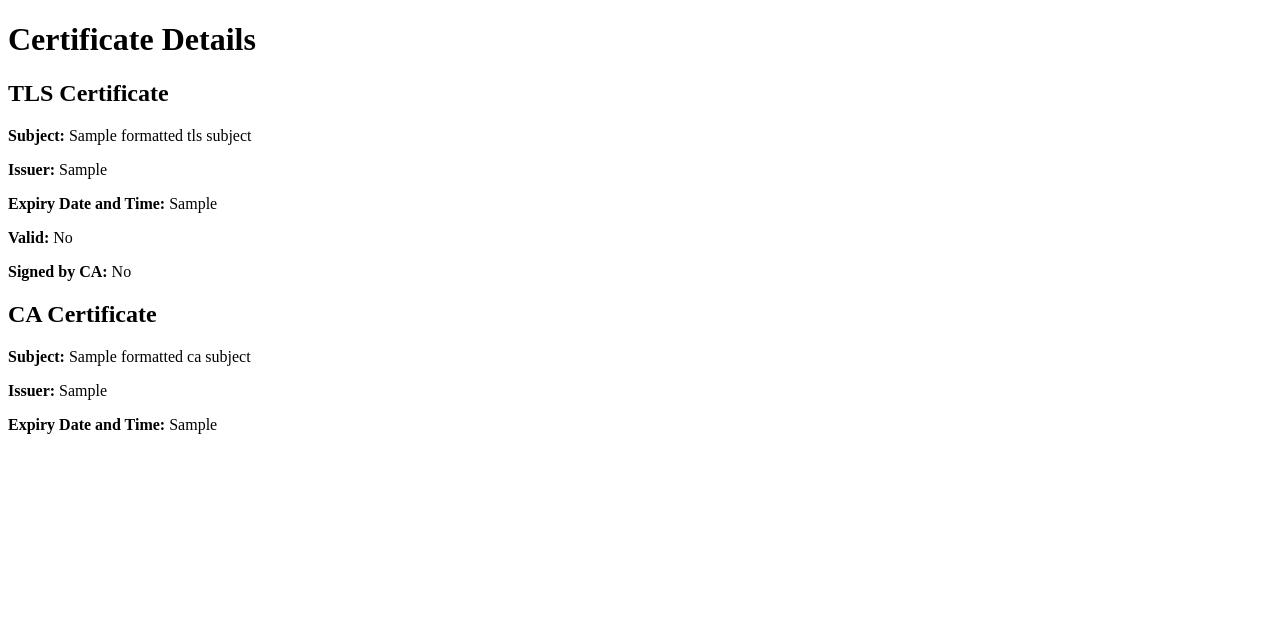
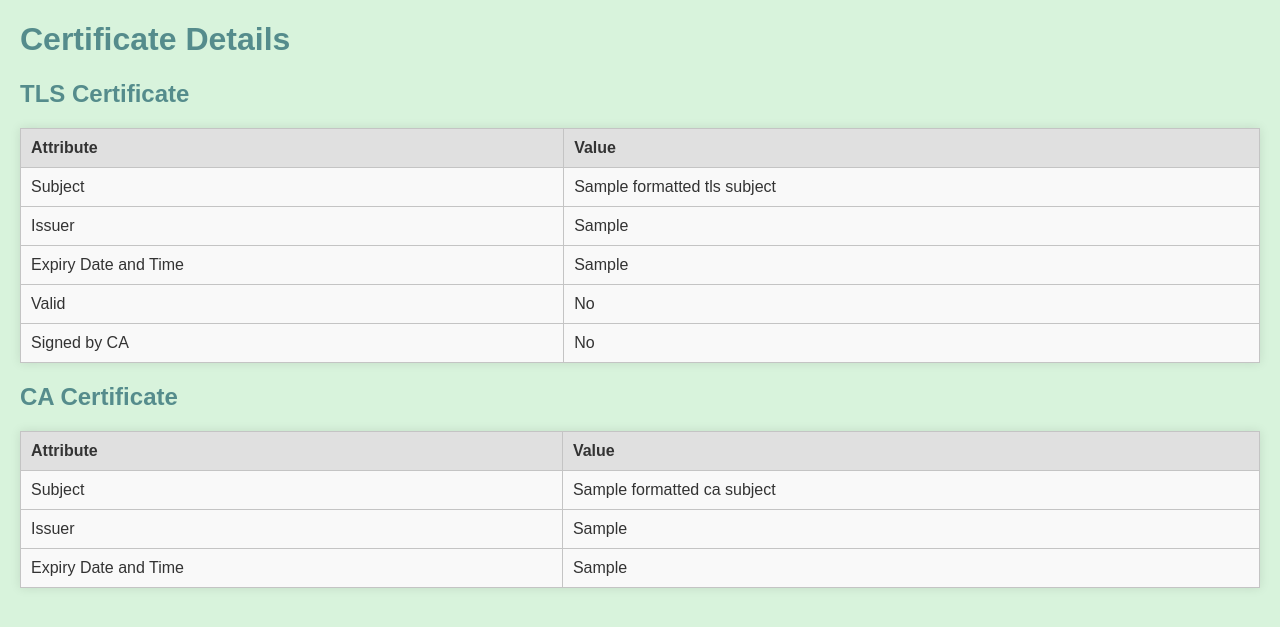
Before and after one commit to benemon/flask-cert-details, a Flask app: template templates/index.html in a window 1280 px wide. Shown: the top 627 px of the page. Run offline with Flask 3, Linux system fonts and the light colour scheme; the template is opened without the code that fills it: most values are stand-ins (such as "Sample title", 1, 10 or a date in 2020).

Commit message:
updated visual elements for readability

```diff
--- /dev/null
+++ b/static/style.css
@@ -0,0 +1,37 @@
+body {
+    font-family: Arial, sans-serif;
+    margin: 20px;
+    background-color: #d8f3dc; /* Light pastel green background */
+    color: #335c67; /* Dark teal for text, for readability and contrast */
+}
+
+h1, h2 {
+    color: #558c8c; /* Soft teal for headings */
+}
+
+table {
+    width: 100%;
+    border-collapse: collapse;
+    margin-bottom: 20px;
+    box-shadow: 0px 0px 10px 0px rgba(0,0,0,0.1); /* Soft shadow for depth */
+}
+
+table, th, td {
+    border: 1px solid #c4c4c4; /* Grey border */
+}
+
+th, td {
+    padding: 10px;
+    text-align: left;
+    background-color: #f9f9f9; /* Light grey for table cells */
+    color: #333; /* Dark text for contrast */
+}
+
+th {
+    background-color: #e0e0e0; /* Slightly darker grey for headers */
+    color: #333; /* Dark text for readability */
+}
+
+tr:nth-child(odd) {
+    background-color: #f2f2f2; /* Alternating rows in a slightly darker grey */
+}
--- a/templates/index.html
+++ b/templates/index.html
@@ -3,19 +3,57 @@
 <head>
     <meta charset="UTF-8">
     <title>Certificate Details</title>
+    <link rel="stylesheet" href="{{ url_for('static', filename='style.css') }}">
 </head>
 <body>
     <h1>Certificate Details</h1>
+
     <h2>TLS Certificate</h2>
-    <p><strong>Subject:</strong> {{ formatted_tls_subject }}</p>
-    <p><strong>Issuer:</strong> {{ formatted_tls_issuer }}</p>
-    <p><strong>Expiry Date and Time:</strong> {{ tls_cert_expiry }}</p>
-    <p><strong>Valid:</strong> {{ 'Yes' if tls_cert_valid else 'No' }}</p>
-    <p><strong>Signed by CA:</strong> {{ 'Yes' if tls_signed_by_ca else 'No' }}</p>
+    <table>
+        <tr>
+            <th>Attribute</th>
+            <th>Value</th>
+        </tr>
+        <tr>
+            <td>Subject</td>
+            <td>{{ formatted_tls_subject }}</td>
+        </tr>
+        <tr>
+            <td>Issuer</td>
+            <td>{{ formatted_tls_issuer }}</td>
+        </tr>
+        <tr>
+            <td>Expiry Date and Time</td>
+            <td>{{ tls_cert_expiry }}</td>
+        </tr>
+        <tr>
+            <td>Valid</td>
+            <td>{{ 'Yes' if tls_cert_valid else 'No' }}</td>
+        </tr>
+        <tr>
+            <td>Signed by CA</td>
+            <td>{{ 'Yes' if tls_signed_by_ca else 'No' }}</td>
+        </tr>
+    </table>
 
     <h2>CA Certificate</h2>
-    <p><strong>Subject:</strong> {{ formatted_ca_subject }}</p>
-    <p><strong>Issuer:</strong> {{ formatted_ca_issuer }}</p>
-    <p><strong>Expiry Date and Time:</strong> {{ ca_cert_expiry }}</p>
+    <table>
+        <tr>
+            <th>Attribute</th>
+            <th>Value</th>
+        </tr>
+        <tr>
+            <td>Subject</td>
+            <td>{{ formatted_ca_subject }}</td>
+        </tr>
+        <tr>
+            <td>Issuer</td>
+            <td>{{ formatted_ca_issuer }}</td>
+        </tr>
+        <tr>
+            <td>Expiry Date and Time</td>
+            <td>{{ ca_cert_expiry }}</td>
+        </tr>
+    </table>
 </body>
 </html>
```
